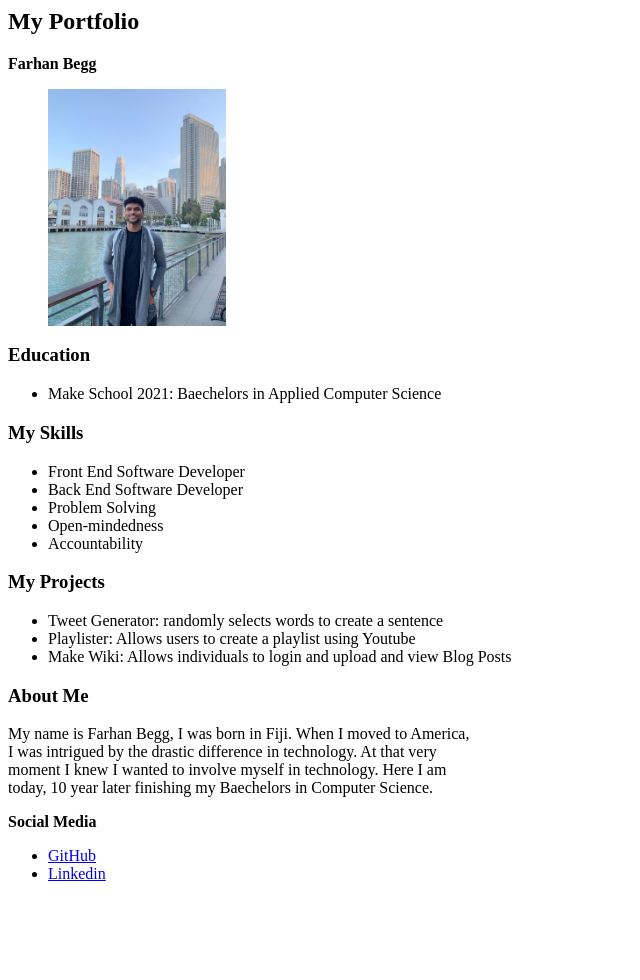
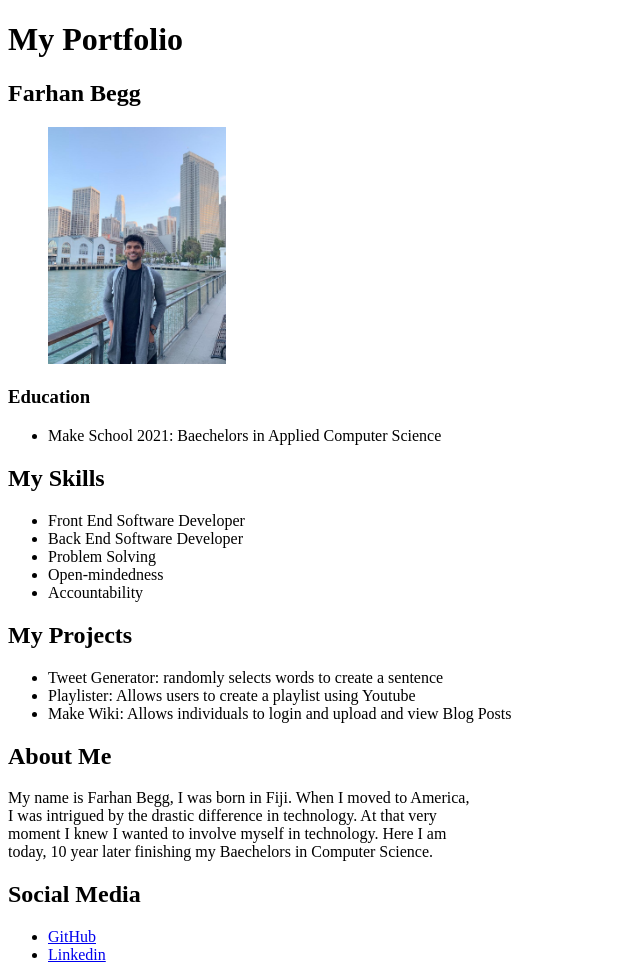
Before and after one commit to NoblePrinceIII/portfolio-project, a plain HTML site: page index.html in a window 1280 px wide. Shown: the whole page, without its empty margins (0-640 px from the left). Before the commit the page ends 899 px from the top, so only its background shows below. Drawn offline with Linux system fonts and the light colour scheme.

Commit message:
finished validation

```diff
--- a/index.html
+++ b/index.html
@@ -1,9 +1,13 @@
-<header>
-  <h2>My Portfolio</h2>
-  <strong>Farhan Begg</strong>
-</header>
+<!DOCTYPE html>
+<html lang="en">
+
+<head>
+  <title> My Portfolio </title>
+</head>
 
 <body>
+  <h1> My Portfolio</h1>
+  <h2>Farhan Begg</h2>
   <figure>
     <img src="thumbnail.jpeg" alt="Portfolio Picture" style="width:15%" />
   </figure>
@@ -18,7 +22,7 @@
 
   <!--Skills Section -->
   <section>
-    <h3>My Skills</h3>
+    <h2>My Skills</h2>
     <ul>
       <li>Front End Software Developer</li>
       <li>Back End Software Developer</li>
@@ -30,7 +34,7 @@
 
   <!-- My Project Section-->
   <section>
-    <h3>My Projects</h3>
+    <h2>My Projects</h2>
     <ul>
       <li>Tweet Generator: randomly selects words to create a sentence</li>
       <li>Playlister: Allows users to create a playlist using Youtube</li>
@@ -42,7 +46,7 @@
 
   <!--About Me Section-->
   <article>
-    <h3>About Me</h3>
+    <h2>About Me</h2>
     <p>
       My name is Farhan Begg, I was born in Fiji. When I moved to America,<br />
       I was intrigued by the drastic difference in technology. At that very <br />
@@ -52,8 +56,7 @@
   </article>
 
   <footer>
-    <section>
-      <strong> Social Media </strong>
+    <h2> Social Media </h2>
     <ul>
       <li><a href="https://github.com/NoblePrinceIII"> GitHub </a></li>
       <li>
@@ -62,7 +65,7 @@
         </a>
       </li>
     </ul>
-    </section>
-
   </footer>
 </body>
+
+</html>
```
Lines whose indentation alone changed are shown as unchanged.
